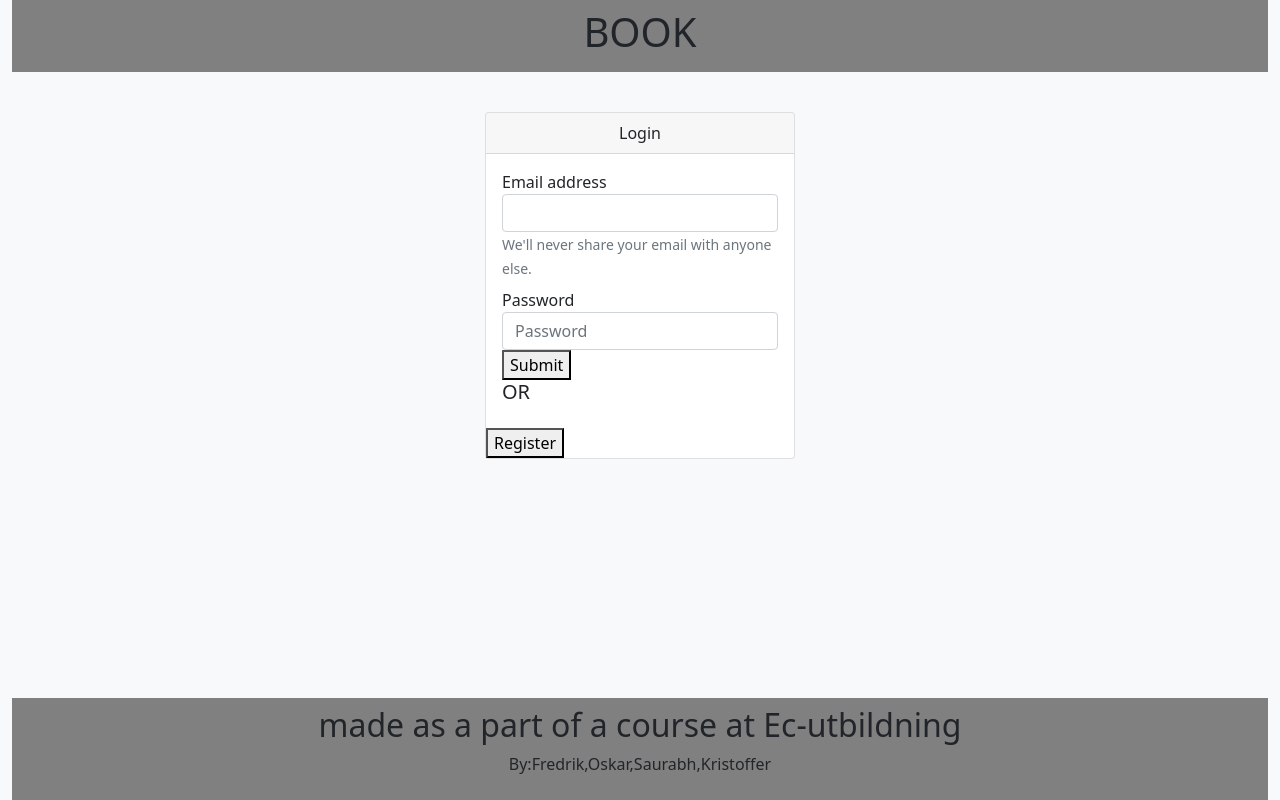
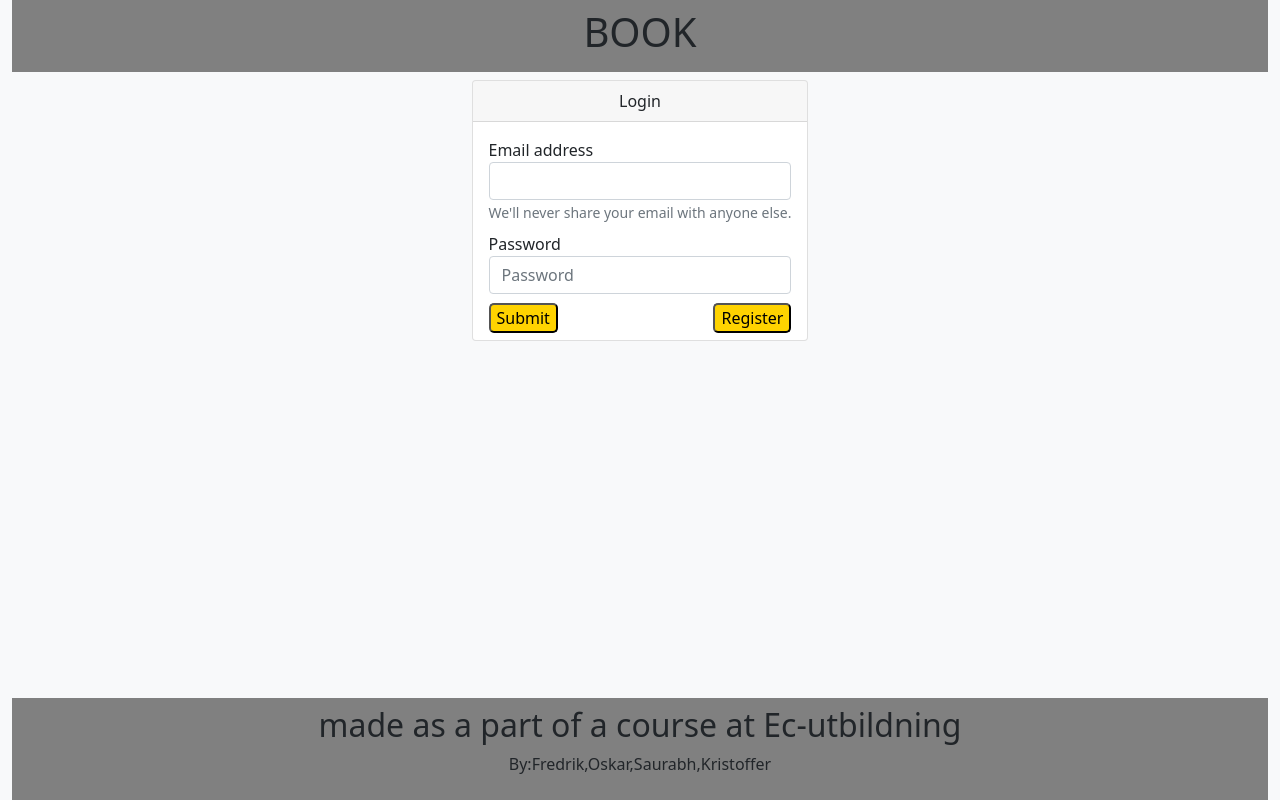
Before and after one commit to kriswern/frontend-book-and-clean, a React (Create React App) app: page /login in a window 1280 px wide. Built offline with nearby package versions, Linux system fonts and the light colour scheme.

Commit message:
fixed login css

```diff
--- a/src/components/Pages/adminPage/customerBillingTab/CustomerBilling.js
+++ b/src/components/Pages/adminPage/customerBillingTab/CustomerBilling.js
@@ -61,7 +61,10 @@ export default function CustomerBilling() {
   }
   function sendBill() {
     if (totalPrice > 0) {
-      Adminservice.addBill(totalPrice, activeCustomer.id).then((response) => {
+      const bookingIds = bookingsInCart.bookings.map((booking) => {
+        return(booking.id)
+      })
+      Adminservice.addBill(totalPrice, activeCustomer.id,bookingIds).then((response) => {
         if (response.data) {
           // maby send bill to email ? but either way update booking
           updateBookingBilledStatus();
@@ -107,8 +110,14 @@ export default function CustomerBilling() {
         )}
 
         <div className="test2">
-          <h2>Enter Customer</h2>
-          {activeCustomer ? <></> : <></>}
+          {
+            activeCustomer ? (
+              <h2>{activeCustomer.name}</h2>
+            ):(
+              <h2>Enter Customer</h2>
+            )
+          }
+
         </div>
 
         <input
--- a/src/components/login/Login.js
+++ b/src/components/login/Login.js
@@ -33,8 +33,9 @@ export default function Login(props) {
     });
   }
   return (
-    <div class="login-form-container">
-      <div class="card w-25 align-self-center">
+
+    <div class="login_form_container">
+      <div class="card">
         <div class="card-header text-center">Login</div>
         <form class="card-body">
           <div class="form-group">
@@ -59,19 +60,22 @@ export default function Login(props) {
               required
             />
           </div>
-          <button
-            class="
-          "
+          <div class= "login_button_box">
+          <button class="submit_button"
             onClick={(e) => handleSubmit(e)}
           >
             Submit
           </button>
-          <h5>OR</h5>
+          <button class="register_button" onClick={()=>history.push("/register")}> Register </button>
+
+          </div>
+
         </form>
         <div>
-        <button onClick={()=>history.push("/register")}> Register </button>
+
         </div>
       </div>
     </div>
+
   );
 }
--- a/src/components/register/RegisterForm.js
+++ b/src/components/register/RegisterForm.js
@@ -33,7 +33,7 @@ export default function RegisterForm() {
 
     return (
         <div>{role !=="admin" &&
-        <button onClick={()=>history.push("/login")}> Back </button>
+        <button className="back_button" onClick={()=>history.push("/login")}> Back </button>
          }
         <div className="form-container">
             <form
--- a/src/css/login.css
+++ b/src/css/login.css
@@ -1,7 +1,26 @@
-.login-form-container {
+
+
+  .login_form_container{
     display: flex;
-    height: 100%;
     justify-content: center;
-    align-content: center;
-    padding-top: 2rem;
+
+
   }
+.login_button_box{
+  position: relative;
+  top: 5%;
+  display: flex;
+  flex-direction: row;
+
+}
+
+.submit_button{
+  background-color: #FFD300;
+    border-radius: 5px;
+    margin-right: auto;
+}
+
+.register_button{
+  background-color: #FFD300;
+    border-radius: 5px;
+}
--- a/src/css/registerForm.css
+++ b/src/css/registerForm.css
@@ -17,3 +17,8 @@
   padding-bottom: 2rem;
 
 }
+.back_button{
+  background-color: #FFD300;
+  border-radius: 5px;
+  margin-right: auto;
+}
--- a/src/services/Adminservice.js
+++ b/src/services/Adminservice.js
@@ -85,16 +85,15 @@ class AdminService {
     return axios.get(GET_PRICE_LIST, header)
   }
 
-  addBill(total,customerId) {
+  addBill(total,customerId,bookingIds) {
     const header = TokenService.getTokenHeader()
-
-    return axios.post(POST_BILL, {customerId: customerId, total: total}, header)
+    console.log(bookingIds);
+    return axios.post(POST_BILL, {customerId: customerId, total: total, bookingIds: bookingIds}, header)
 
   }
 
   updateBookingsBilledStatus(bookingsInCart){
     const header = TokenService.getTokenHeader();
-    console.log(bookingsInCart);
     return axios.put(PUT_BOOKING_BILL, bookingsInCart, header);
 
   }
```
